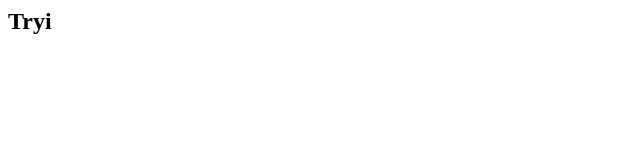
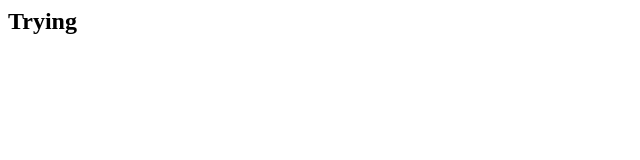
Before and after one commit to errwnd/hello-world, a plain HTML site: page index.html in a window 1280 px wide. Shown: the full height of the page, 0-640 px from the left. Drawn offline with Linux system fonts and the light colour scheme.

Commit message:
Update index.html

```diff
--- a/index.html
+++ b/index.html
@@ -1,6 +1,7 @@
 <html>
     <h2>
-        Tryi
+        Trying
+
 
     </h2>
 </html>
```
